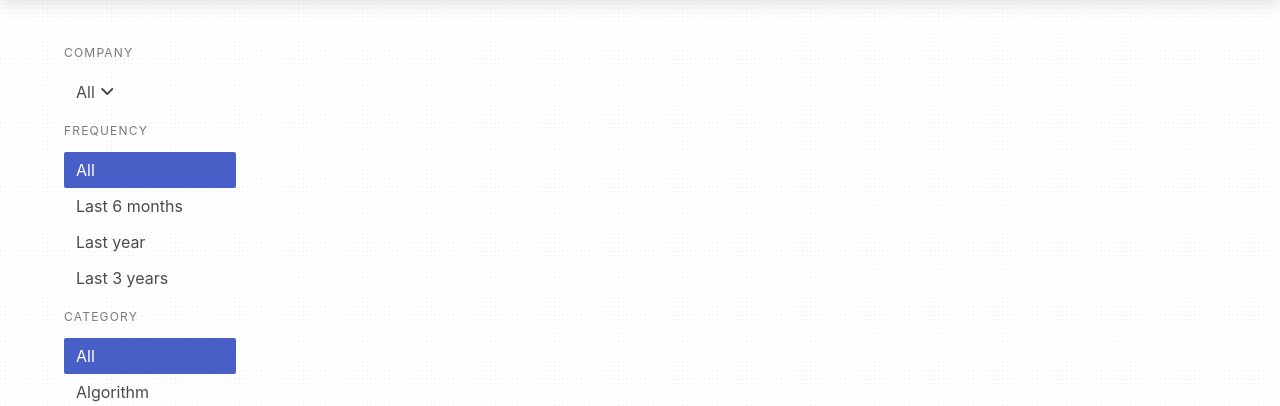
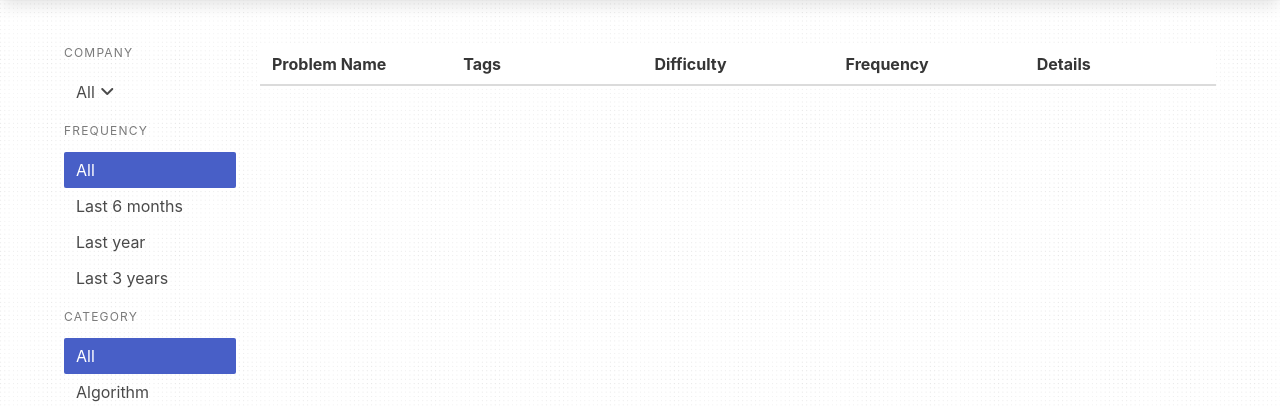
Before and after one commit to Education-Victory/Education-Victory, a Django app: template src/backend/EX/templates/common/practice.html in a window 1280 px wide. Shown: the part 52-458 px from the top of the page. Run offline with Django 4.2, Linux system fonts and the light colour scheme; the template is opened without the code that fills it, so the values that code supplies are empty; some libraries are stand-ins or nearby versions.

Commit message:
update practice page UI

```diff
--- a/src/backend/EX/templates/common/practice.html
+++ b/src/backend/EX/templates/common/practice.html
@@ -48,7 +48,6 @@
                 <a :class="{'is-active': filters.position_type === type}" @click="updateFilter('position_type', type)">[[ type ]]</a>
               </li>
             </ul>
-
             <!-- Stage filter -->
             <p class="menu-label">Stage</p>
             <ul class="menu-list">
@@ -60,46 +59,42 @@
         </div>
         <!-- Right column with the timeline -->
         <div class="column">
-          <ul class="timeline">
-            <!-- Dynamically create timeline items for each problem -->
-            <div class="columns is-multiline">
-              <li class="column is-4 timeline-item" v-for="obj in problems" :key="obj.id">
-                <div class="timeline-marker"></div>
-                <div class="timeline-content">
-                  <div class="card">
-                    <div class="problem-card card-content">
-                      <span class="tag is-info top">New</span>
-                      <div class="content is-flex is-justify-content-space-between is-align-items-center">
-                        <div>
-                          <!-- Display problem name -->
-                          <h2 class="title truncate-multiline is-size-5 mb-2">[[ obj.problem.name ]]</h2>
-                          <span v-for="tag in obj.problem.tags" :key="tag.id" class="tag is-light">[[ tag.name ]]</span>
-                        </div>
-                      </div>
-                      <div class="content mb-1 is-flex is-justify-content-space-between is-align-items-center">
-                        <p class="mb-0 is-size-6">Diffculty</p>
-                        <progress class="progress ml-4 is-primary practice-progress" :value="[[ obj.difficulty ]]" max="100">[[ obj.difficulty ]]</progress>
-                      </div>
-                      <div class="content mb-1 is-flex is-justify-content-space-between is-align-items-center">
-                        <!-- Calculate estimated time based on question types -->
-                        <p class="mb-0 is-size-6">Frequency</p>
+          <table class="table is-fullwidth" style="table-layout: fixed;">
+            <thead>
+              <tr>
+                <th class="max-width-20" >Problem Name</th>
+                <th>Tags</th>
+                <th>Difficulty</th>
+                <th>Frequency</th>
+                <th>Details</th>
+              </tr>
+            </thead>
+            <tbody>
+              <tr v-for="obj in problems" :key="obj.id">
+                <td class="max-width-20">
+                  <p class="truncate-multiline">[[ obj.problem.name ]]</p>
+                </td>
+                <td>
+                  <table class="table is-narrow is-fullwidth">
+                    <tbody>
+                      <tr v-for="tag in obj.problem.tags" :key="tag.id">
+                        <td class="tag is-light">[[ tag.name ]]</td>
+                      </tr>
+                    </tbody>
+                  </table>
+                </td>
+                <td>
+                  <progress class="progress is-primary practice-progress" :value="obj.difficulty" max="100">[[ obj.difficulty ]]</progress>
+                </td>
+                <td>
                   <span class="tag is-warning is-light">[[ obj.last_year_frequency ]]</span>
-                      </div>
-                    </div>
-                    <div class="card-footer">
-                      <div class="card-footer-item">
-                        <div class="is-flex" style="width: 100%;">
-                          <a class="button is-info ml-auto" @click="redirectToProblem(obj.problem.name)">Details</a>
-                        </div>
-                      </div>
-                    </div>
-                    <!-- end card-footer -->
-                  </div>
-                  <!-- end card -->
-                </div>
-              </li>
-            </div>
-          </ul>
+                </td>
+                <td>
+                  <a class="button is-info" @click="redirectToProblem(obj.problem.name)">Details</a>
+                </td>
+              </tr>
+            </tbody>
+          </table>
         </div>
       </div>
     </div>
--- a/src/static/css/practice.css
+++ b/src/static/css/practice.css
@@ -5,31 +5,6 @@
 }
 .card.mb-4 {
   cursor: pointer;
-}
-.timeline::before {
-  content: "";
-  position: absolute;
-  top: 0;
-  bottom: 0;
-  left: 10px;
-  width: 2px;
-  background-color: #e5e5e5;
-}
-.timeline-item {
-  margin-bottom: 20px;
-}
-.timeline-marker {
-  display: block;
-  width: 12px;
-  height: 12px;
-  background-color: #3e8ed0;
-  border-radius: 50%;
-  position: absolute;
-  left: 4px;
-  top: 0;
-}
-.timeline-content {
-  padding-left: 30px;
 }
 
 .card .card-content .tag {
@@ -40,7 +15,6 @@
   width: 50%;
   background-color: #257953;
 }
-
 
 .bd-hr-p {
     background-color: hsl(171, 100%, 41%);
@@ -87,3 +61,7 @@
   max-height: 3em;
   line-height: 1.5em;
 }
+
+.max-width-20 {
+  max-width: 20%;
+}
```
Lines whose indentation alone changed are shown as unchanged.
